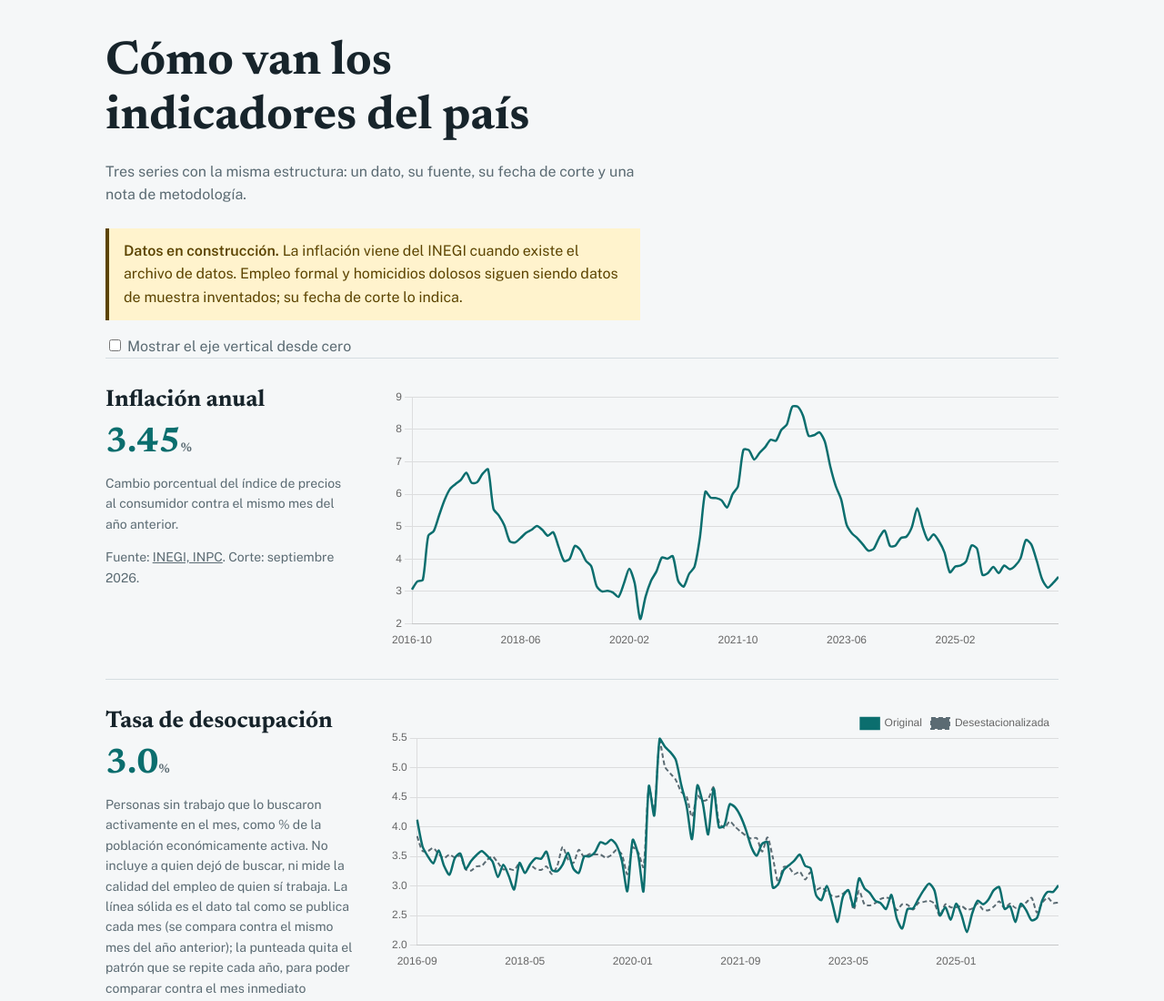
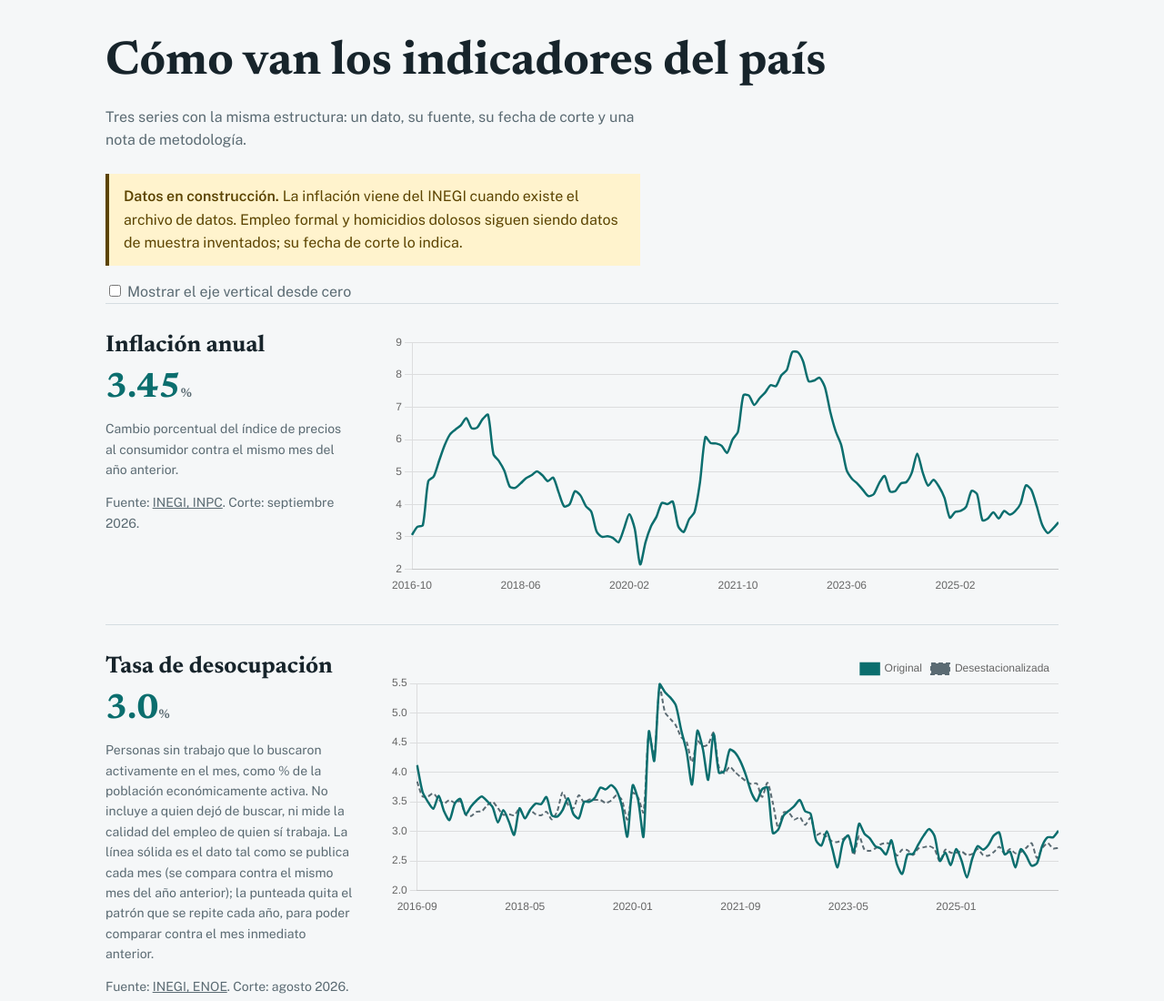
Before and after one commit to vercinio/indicadores-mx, a plain HTML site: page index.html in a window 1280 px wide. Shown: the top 1100 px of the page at 91% size. Drawn offline with nearby package versions, Linux system fonts and the light colour scheme.

Commit message:
Ajustar ancho del título principal

```diff
--- a/index.html
+++ b/index.html
@@ -21,7 +21,7 @@
          font: 400 1rem/1.6 "Public Sans", system-ui, sans-serif; }
   main { max-width: 68rem; margin: 0 auto; padding: 2.5rem 1.25rem 4rem; }
   h1, h2 { font-family: "Newsreader", Georgia, serif; line-height: 1.15; margin: 0; }
-  h1 { font-size: clamp(2rem, 5vw, 3.25rem); max-width: 18ch; }
+  h1 { font-size: clamp(2rem, 5vw, 3.25rem); max-width: 100%; }
   h2 { font-size: 1.6rem; }
   .intro { color: var(--muted); max-width: 60ch; margin: 1rem 0 1.5rem; }
   .aviso { background: var(--warn-bg); color: var(--warn-ink); padding: .75rem 1rem;
```
